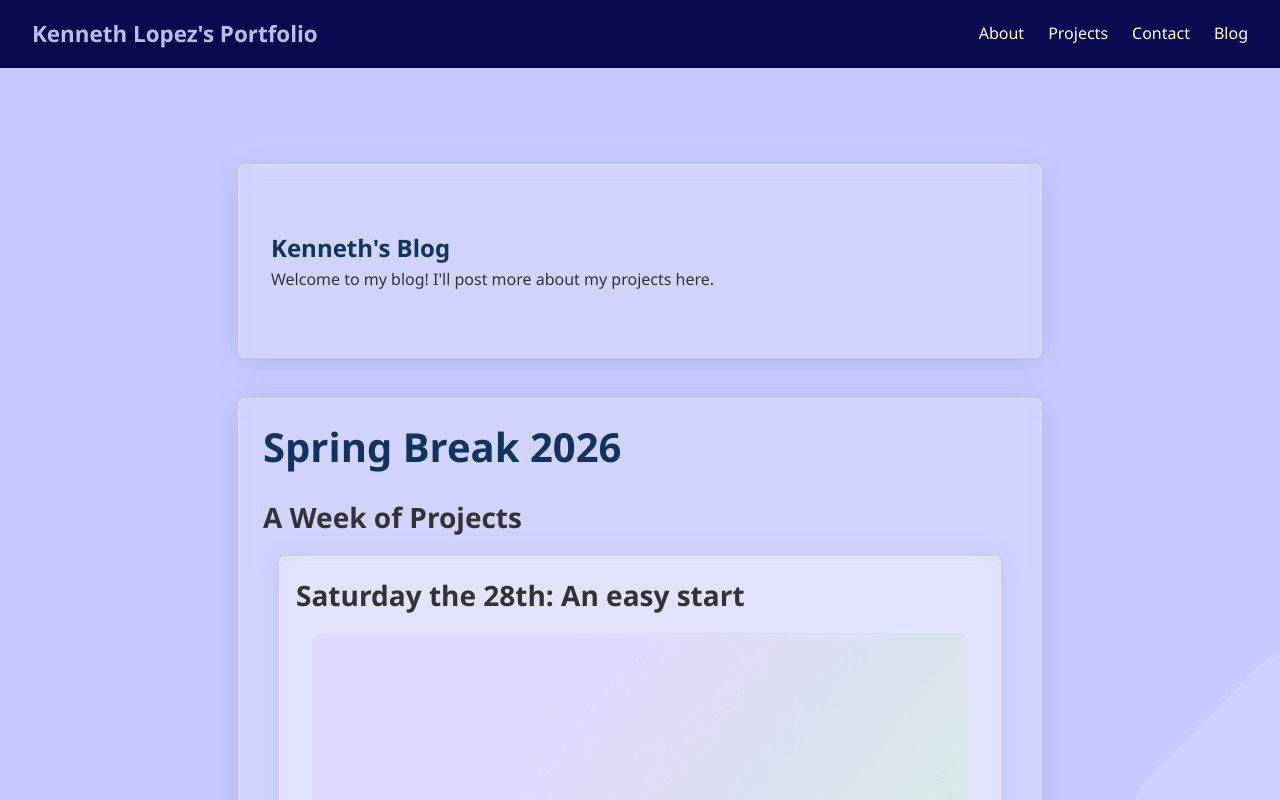
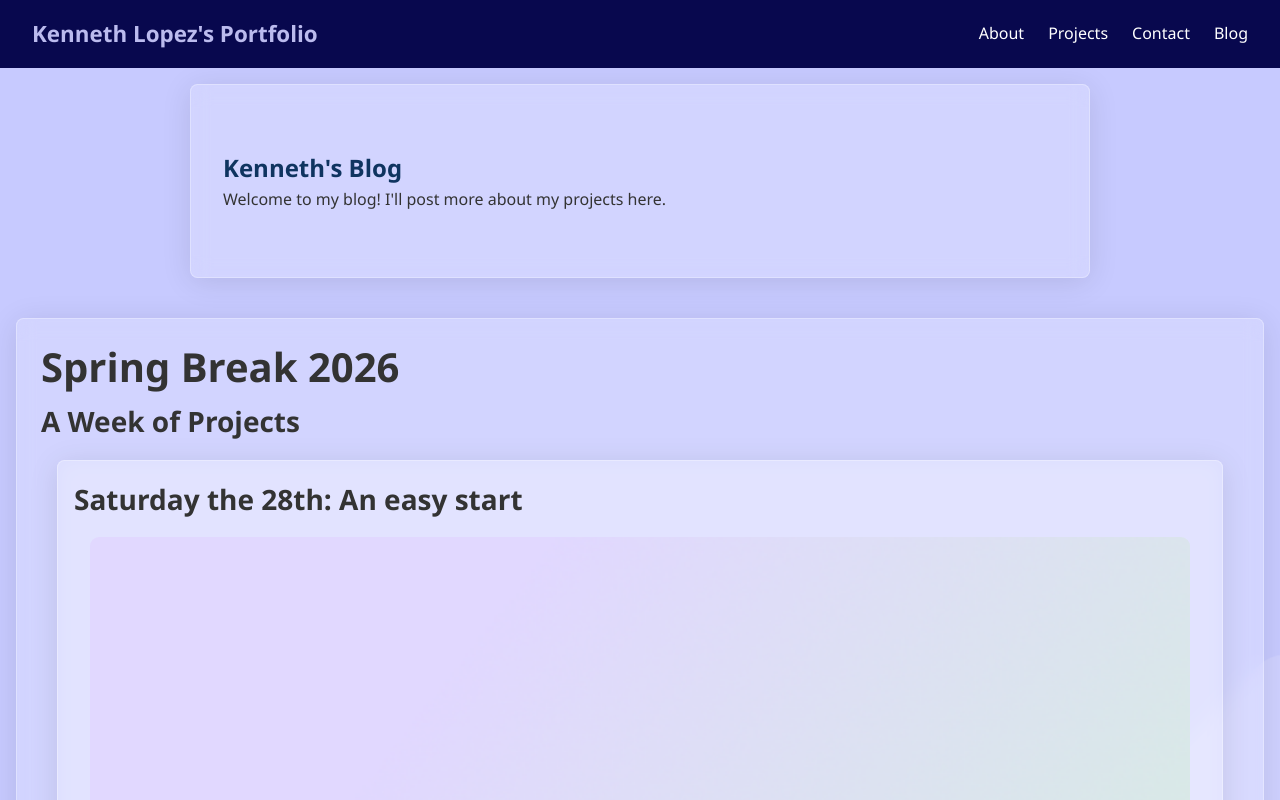
Before and after one commit to lopezk38/portfolio-site, a React (Vite) app: page /portfolio-site/blog in a window 1280 px wide. Shown: the top 800 px of the page. Built offline with nearby package versions, Linux system fonts and the light colour scheme.

Commit message:
Reduced blog padding

```diff
--- a/src/pages/Blog.jsx
+++ b/src/pages/Blog.jsx
@@ -13,7 +13,7 @@ function Blog() {
 	const [blogEntries, setBlogEntries] = useState(blogData.entries);
 
 	return (
-		<main className="section">
+		<main>
 			<div className='v-container'>
 				<section className="section glass-pane">
 					<h1>Kenneth's Blog</h1>
```
